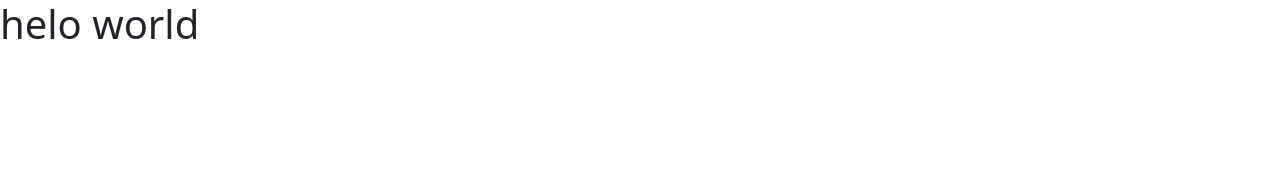
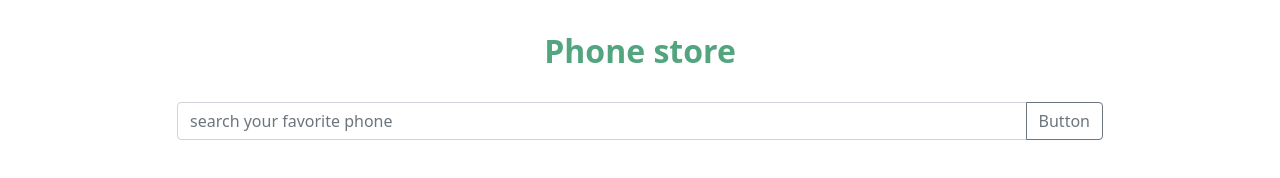
Before and after one commit to zishan344/phone-hunter-website, a plain HTML site: page index.html in a window 1280 px wide. Drawn offline with nearby package versions, Linux system fonts and the light colour scheme.

Commit message:
search box is ready

```diff
--- a/index.html
+++ b/index.html
@@ -4,7 +4,7 @@
     <meta charset="UTF-8" />
     <meta http-equiv="X-UA-Compatible" content="IE=edge" />
     <meta name="viewport" content="width=device-width, initial-scale=1.0" />
-    <title>Document</title>
+    <title>phone-store</title>
     <!-- bootstrap css -->
     <link
       href="https://cdn.jsdelivr.net/npm/bootstrap@5.1.3/dist/css/bootstrap.min.css"
@@ -17,7 +17,33 @@
     <link rel="stylesheet" href="./style.css" />
   </head>
   <body>
-    <h1>helo world</h1>
+    <header>
+      <div class="text-center my-4">
+        <h2 class="text-success text-opacity-75 py-2 fw-bold">Phone store</h2>
+      </div>
+      <section class="container">
+        <div class="row">
+          <div class="col-sm-12 col-md-10 mx-auto">
+            <div class="input-group mb-3">
+              <input
+                type="text"
+                class="form-control"
+                placeholder="search your favorite phone"
+                aria-label="Recipient's username"
+                aria-describedby="button-addon2"
+              />
+              <button
+                class="btn btn-outline-secondary"
+                type="button"
+                id="button-addon2"
+              >
+                Button
+              </button>
+            </div>
+          </div>
+        </div>
+      </section>
+    </header>
     <!-- bootstrap js -->
     <script
       src="https://cdn.jsdelivr.net/npm/bootstrap@5.1.3/dist/js/bootstrap.bundle.min.js"
```
